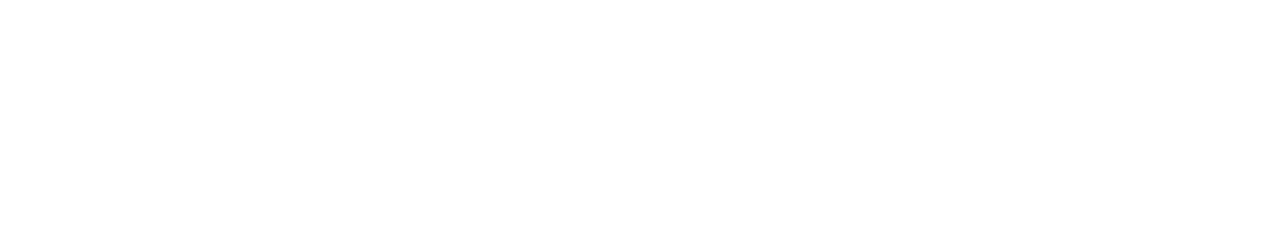
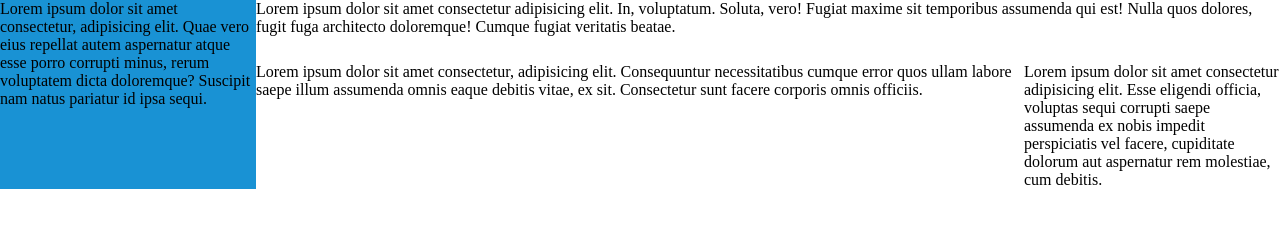
Before and after one commit to JoseAGNunez/Admin-Dashboard, a plain HTML site: page index.html in a window 1280 px wide. Drawn offline with Linux system fonts and the light colour scheme.

Commit message:
Implement basic dashboard layout using CSS Grid and structure HTML elements

```diff
--- a/index.html
+++ b/index.html
@@ -8,6 +8,19 @@
     <title>Admin Dashboard</title>
 </head>
 <body>
-
+    <div class="dashboardContainer">
+        <div class="dashboard">
+            <p>Lorem ipsum dolor sit amet consectetur, adipisicing elit. Quae vero eius repellat autem aspernatur atque esse porro corrupti minus, rerum voluptatem dicta doloremque? Suscipit nam natus pariatur id ipsa sequi.</p>
+        </div>
+        <div class="header">
+            <p>Lorem ipsum dolor sit amet consectetur adipisicing elit. In, voluptatum. Soluta, vero! Fugiat maxime sit temporibus assumenda qui est! Nulla quos dolores, fugit fuga architecto doloremque! Cumque fugiat veritatis beatae.</p>
+        </div>
+        <div class="mainContent">
+            <p>Lorem ipsum dolor sit amet consectetur, adipisicing elit. Consequuntur necessitatibus cumque error quos ullam labore saepe illum assumenda omnis eaque debitis vitae, ex sit. Consectetur sunt facere corporis omnis officiis.</p>
+        </div>
+        <div class="sidebar">
+            <p>Lorem ipsum dolor sit amet consectetur adipisicing elit. Esse eligendi officia, voluptas sequi corrupti saepe assumenda ex nobis impedit perspiciatis vel facere, cupiditate dolorum aut aspernatur rem molestiae, cum debitis.</p>
+        </div>
+    </div>
 </body>
 </html>
--- a/styles.css
+++ b/styles.css
@@ -0,0 +1,31 @@
+* {
+    padding: 0%;
+    margin: 0%;
+}
+
+.dashboardContainer {
+    display: grid;
+    grid-template-columns: 1fr 3fr 1fr;
+    grid-template-rows: repeat(3, 1fr);
+}
+
+.dashboard {
+    background-color: #1992d4;
+    grid-column: 1/2;
+    grid-row: 1/4;
+}
+
+.header {
+    grid-column: 2/4;
+    grid-row: 1/2;
+}
+
+.mainContent {
+    grid-column: 2/3;
+    grid-row: 2/4;
+}
+
+.sidebar {
+    grid-column: 3/4;
+    grid-row: 2/4;
+}
```
